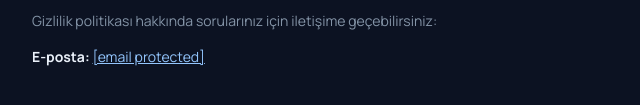
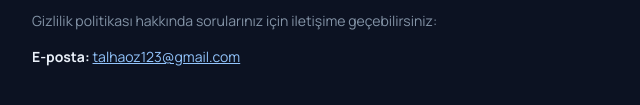
Before and after one commit to talhaoz/talhaoz.github.io, a plain HTML site: page privacy.html in a window 1280 px wide. Shown: the part 1459-1564 px from the top of the page, 272-912 px from the left. Drawn offline with Linux system fonts and the light colour scheme.

Commit message:
Update contact email in privacy policy

```diff
--- a/privacy.html
+++ b/privacy.html
@@ -117,7 +117,7 @@
         <h2>8. İletişim</h2>
 
         <p>Gizlilik politikası hakkında sorularınız için iletişime geçebilirsiniz:</p>
-        <p><strong>E-posta:</strong> <a href="mailto:[email protected]">[email protected]</a></p>
+        <p><strong>E-posta:</strong> <a href="mailto:[talhaoz123@gmail.com]">talhaoz123@gmail.com</a></p>
 
     </div>
 </body>
```
